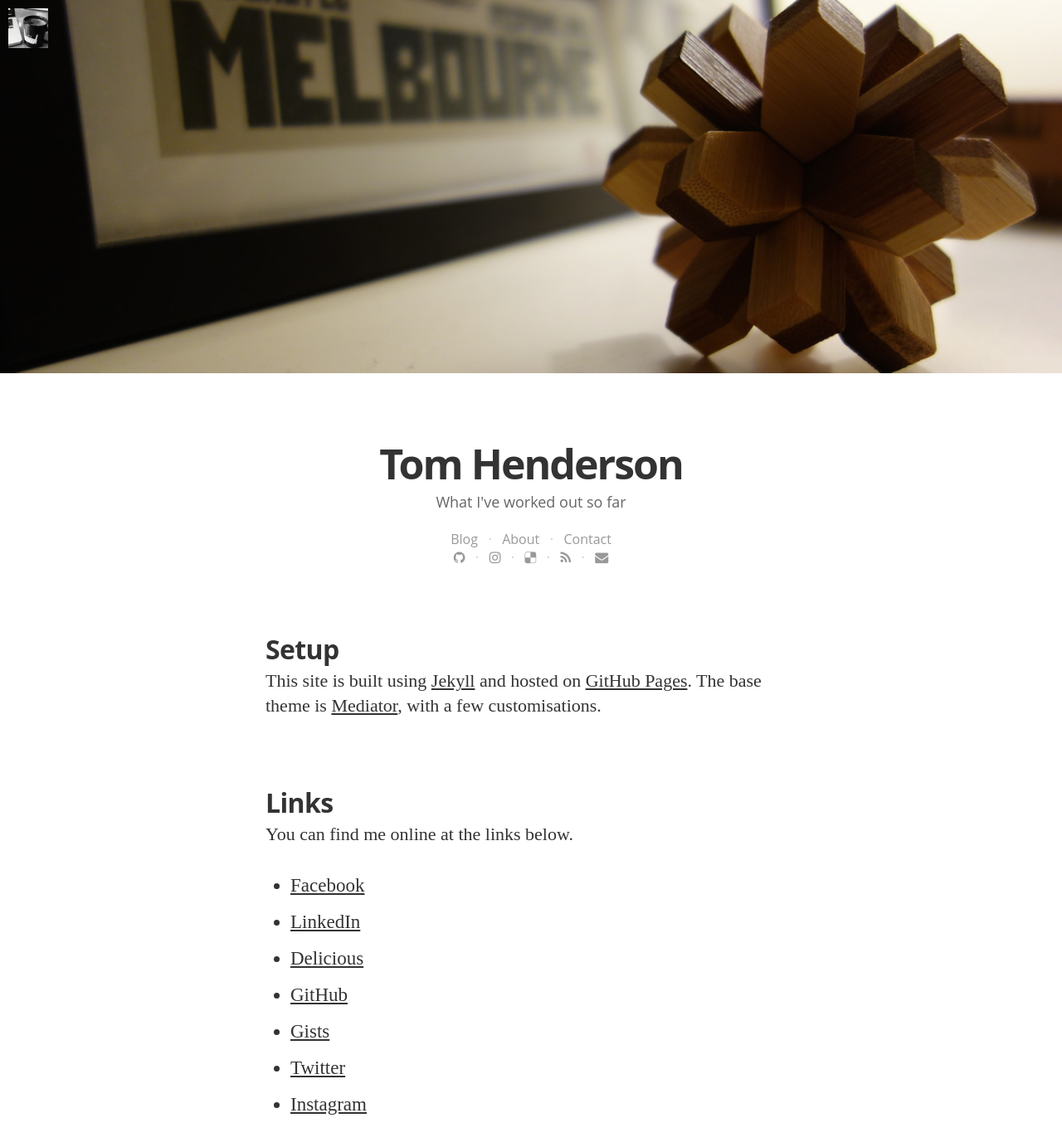
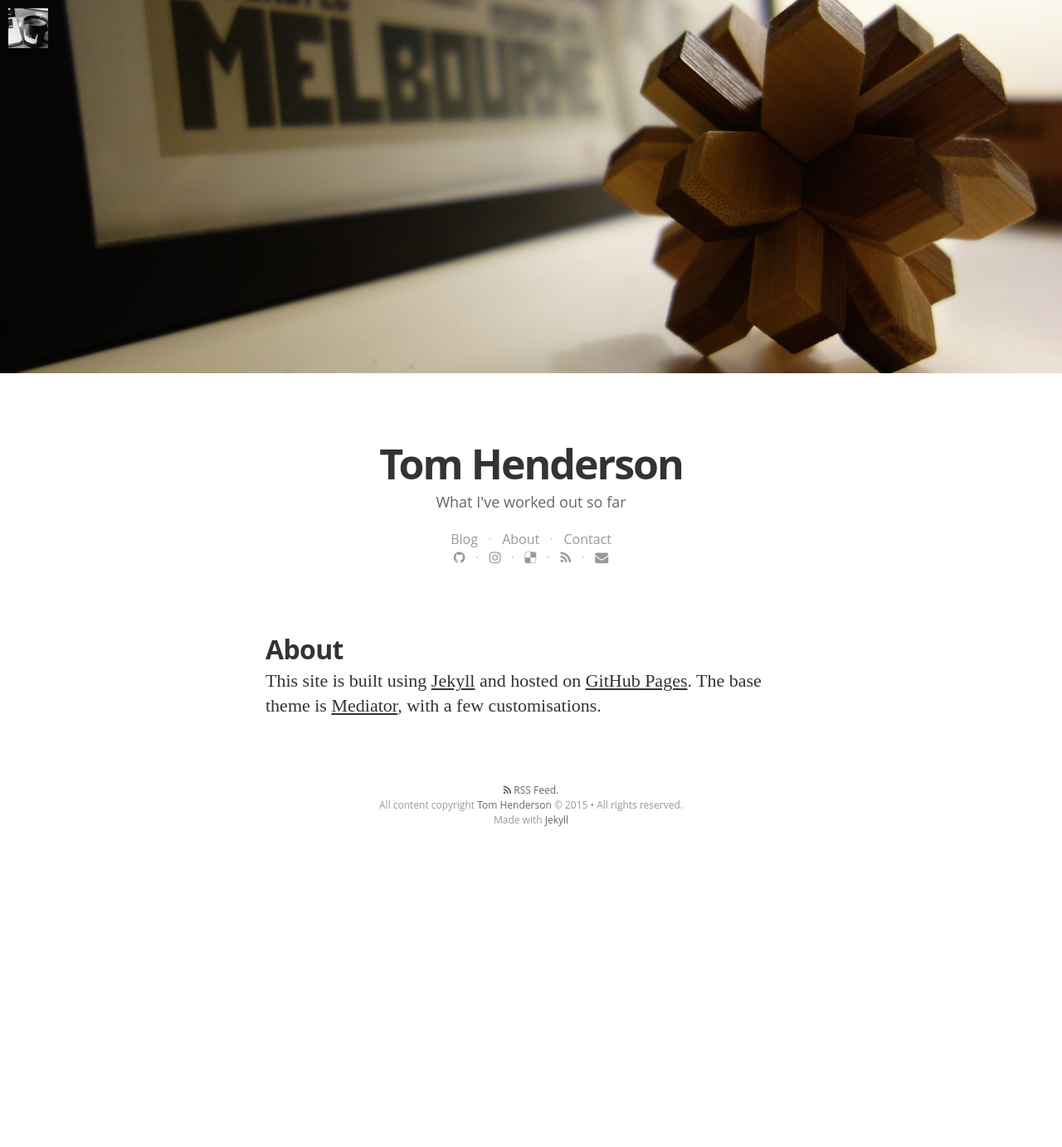
Before and after one commit to tom-henderson/tom-henderson.github.io, a Jekyll site: the page built from about.md, in a window 1280 px wide and 1400 px high. Shown: the top 1383 px of the window at 83% size. Built offline with Jekyll 4.4.1, drawn with Linux system fonts in a browser that asks for light colours; nearby versions of some CDN libraries; some web fonts are replaced; Markdown is read by kramdown in place of the engine named in the settings.

Commit message:
Update about.

```diff
--- a/about.md
+++ b/about.md
@@ -5,12 +5,6 @@ image: /assets/article_images/puzzle.jpg
 permalink: /about/
 ---
 
-# Setup
+# About
 
 This site is built using [Jekyll](http://jekyllrb.com) and hosted on [GitHub Pages](https://pages.github.com). The base theme is [Mediator](https://github.com/dirkfabisch/mediator), with a few customisations.
-
-# Links
-
-You can find me online at the links below.
-
-{% include profile-urls.md %}
```
